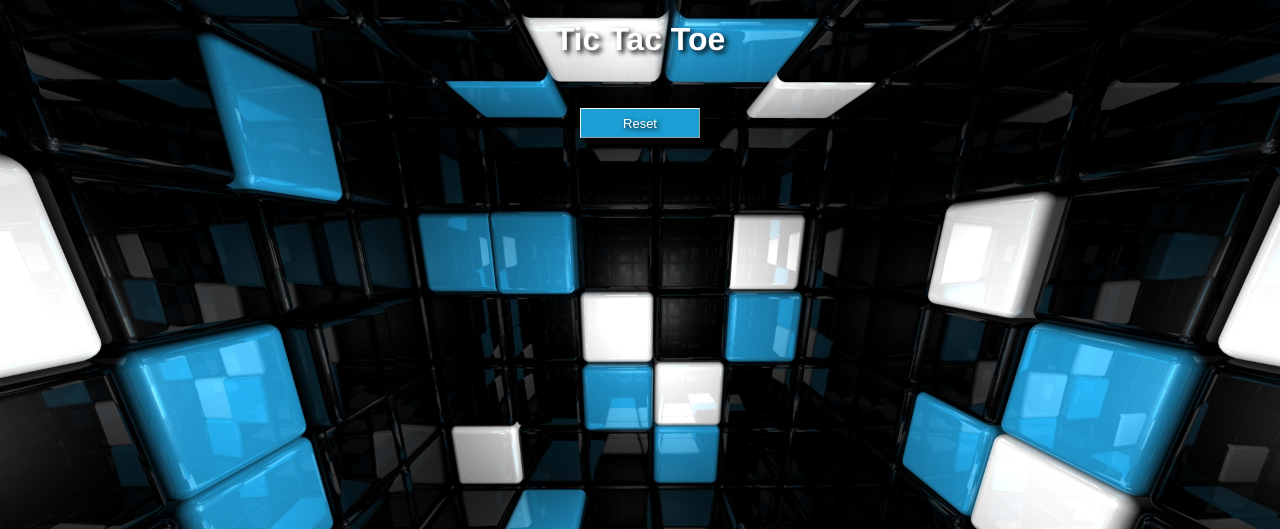
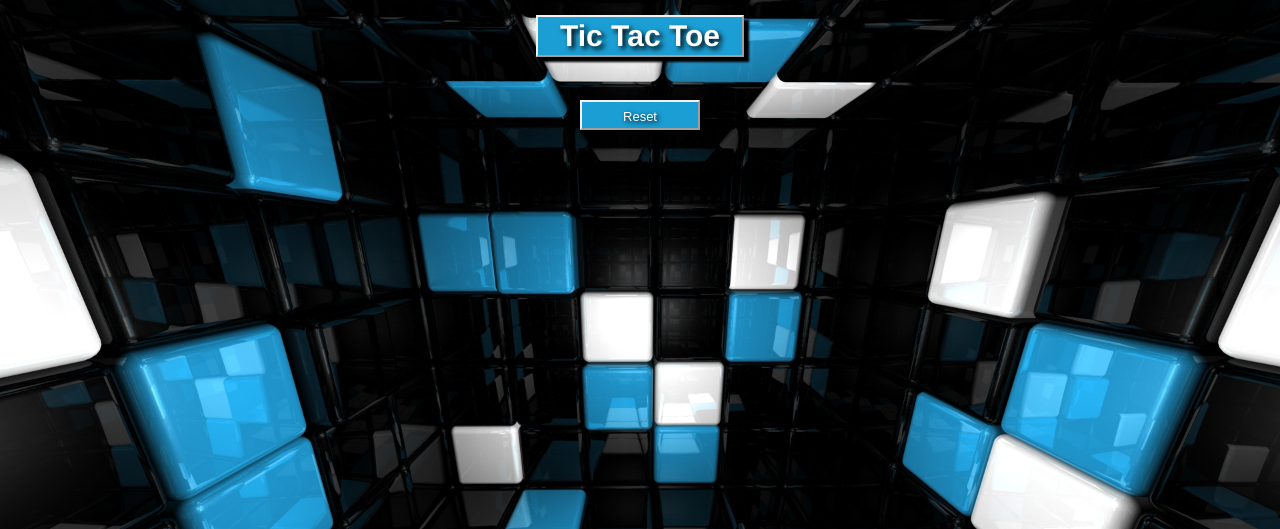
Before and after one commit to fernvilla/AngularTicTacToe, a PHP site: page / in a window 1280 px wide. Shown: the top 529 px of the page. Run offline with PHP 8.4, Linux system fonts and the light colour scheme; some libraries are stand-ins or nearby versions.

Commit message:
apply more css styling

```diff
--- a/style.css
+++ b/style.css
@@ -5,6 +5,18 @@ body {
     color: #FFFFFF;
     background: url('bg2.jpg');
     background-size: cover;
+    margin: 0 auto;
+}
+
+h1 {
+    font-size: 30px;
+    background-color: #1b9ed4;
+    width: 200px;
+    margin: 15px auto;
+    padding: 2px;
+    text-shadow: 3px 3px 5px #000000;
+    box-shadow: 5px 5px 2px #000000;
+    border: 2px outset #f3f1f4;
 }
 
 #board{
@@ -15,10 +27,11 @@ body {
 
 .cell {
     float:left;
-    width: 146px;
-    height: 146px;
+    width: 144px;
+    height: 144px;
     background-color: #1b9ed4;
-    margin:2px;
+    margin: 2px;
+    border: 1px solid #f3f1f4;
     font-size: 135px;
     text-align: center;
     box-shadow: 5px 5px 2px #000000;
@@ -43,7 +56,7 @@ button {
     box-shadow: 5px 5px 5px #000000;
     background-color: #1b9ed4;
     color: #FFFFFF;
-    border: 1px outset #f3f1f4;
+    border: 2px outset #f3f1f4;
     font-size: 13px;
     padding-top: 3px;
     text-shadow: 2px 2px 5px #000000;
```
